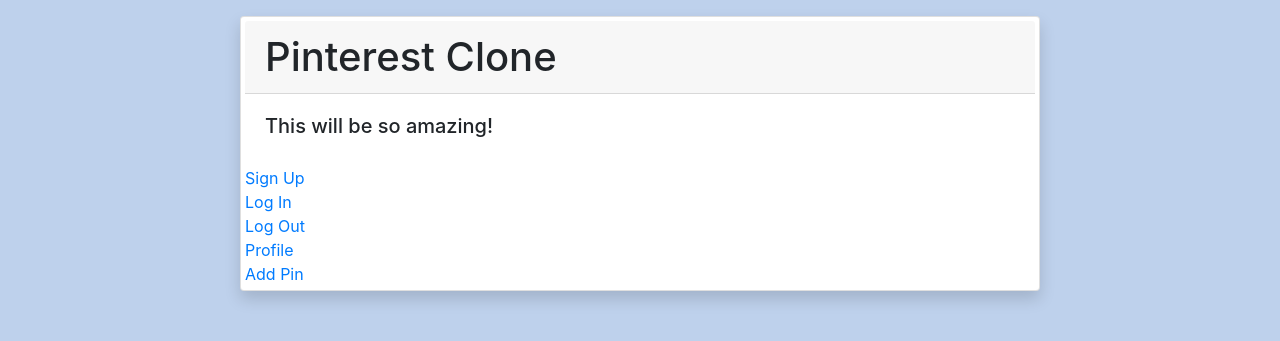
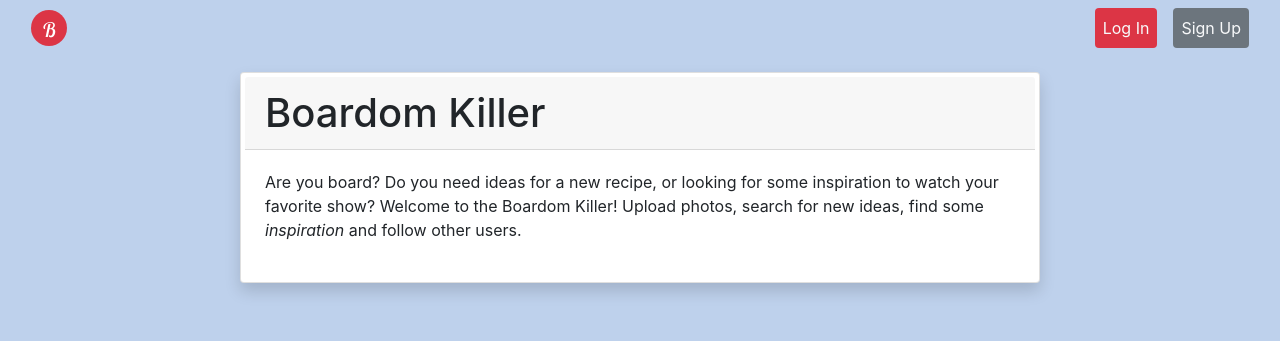
Before and after one commit to sarahbeverton/capstone, a Django app: page / in a window 1280 px wide. Shown: the top 341 px of the page. Run offline with Django 3.2, Linux system fonts and the light colour scheme; data that the repository does not hold is empty; some libraries are stand-ins or nearby versions.

Commit message:
Added the navbar, named some of the urls, and updated the title and selling pitch

```diff
--- a/pins/urls.py
+++ b/pins/urls.py
@@ -3,7 +3,7 @@ from django.urls import path
 from pins import views
 
 urlpatterns = [
-    path('addpin/', views.AddPinView.as_view()),
+    path('addpin/', views.AddPinView.as_view(), name="addpin"),
     path('<int:pin_id>/', views.PinView.as_view()),
     path('save/<int:pin_id>/', views.SaveView.as_view()),
 ]
--- a/templates/base.html
+++ b/templates/base.html
@@ -5,14 +5,75 @@
 <head>
   <meta charset="UTF-8">
   <meta name="viewport" content="width=device-width, initial-scale=1.0">
-  <title>Pinterest</title>
+  <title>Boardom Killer</title>
+  <link rel="preconnect" href="https://fonts.gstatic.com">
+  <link href="https://fonts.googleapis.com/css2?family=Lobster+Two:ital@1&display=swap" rel="stylesheet">
   <link rel="stylesheet" href="https://cdn.jsdelivr.net/npm/bootstrap@4.5.3/dist/css/bootstrap.min.css" />
   <link rel="stylesheet" type="text/css" href="{% static 'style.css' %}" />
 </head>
 
 <body>
+  <header>
+    <nav class="navbar navbar-expand-lg navbar-light">
+      <div class="container-fluid">
+        <a class="navbar-brand bg-danger rounded-circle" href="" style="font-family: 'Lobster Two', cursive;
+          color: #fff;
+          height:36px;
+          width: 36px;
+          text-align: center;">B</a>
+        <button class="navbar-toggler" type="button" data-bs-toggle="collapse" data-bs-target="#navbarNavDropdown"
+          aria-controls="navbarNavDropdown" aria-expanded="false" aria-label="Toggle navigation">
+          <span class="navbar-toggler-icon"></span>
+        </button>
+        <div class="collapse navbar-collapse" id="navbarNavDropdown">
+          {% if request.user.is_authenticated %}
+          <ul class="navbar-nav">
+            <li class="nav-item">
+              <a class="nav-link active" aria-current="page" href="/">Home</a>
+            </li>
+            <li class="nav-item">
+              <a class="nav-link" href="#">Following</a>
+            </li>
+            <form class="d-flex">
+              <input class="form-control me-2" type="search" placeholder="Search" aria-label="Search" style="
+              width: 50vh;">
+              <button class="btn btn-outline-danger ml-1" type="submit">Search</button>
+            </form>
+            <li class="nav-item dropdown">
+              <a class="nav-link dropdown-toggle" href="#" id="navbarDropdownMenuLink" role="button"
+                data-bs-toggle="dropdown" aria-expanded="false">
+                Account
+              </a>
+              <ul class="dropdown-menu" aria-labelledby="navbarDropdownMenuLink">
+                <li><a class="dropdown-item" href="{% url 'addpin' %}">Add pin</a></li>
+                <li><a class="dropdown-item" href="{% url 'profile' %}">Profile</a></li>
+                <li><a class="dropdown-item" href="{% url 'logout' %}">Logout</a></li>
+              </ul>
+            </li>
+            </li>
+          </ul>
+          {% else %}
+          <ul class="navbar-nav d-flex justify-content-end" style="width:100%">
+            <li class="nav-item bg-danger rounded ml-5">
+              <a class="nav-link text-light" href="login/">Log In</a>
+            </li>
+            <li class="nav-item bg-secondary rounded ml-3">
+              <a class="nav-link text-light" href="signup/">Sign Up</a>
+            </li>
+          </ul>
+          {% endif %}
+        </div>
+      </div>
+    </nav>
+  </header>
   {% block content %}
   {% endblock %}
+  <script src="https://cdn.jsdelivr.net/npm/@popperjs/core@2.5.4/dist/umd/popper.min.js"
+    integrity="sha384-q2kxQ16AaE6UbzuKqyBE9/u/KzioAlnx2maXQHiDX9d4/zp8Ok3f+M7DPm+Ib6IU" crossorigin="anonymous">
+  </script>
+  <script src="https://cdn.jsdelivr.net/npm/bootstrap@5.0.0-beta1/dist/js/bootstrap.min.js"
+    integrity="sha384-pQQkAEnwaBkjpqZ8RU1fF1AKtTcHJwFl3pblpTlHXybJjHpMYo79HY3hIi4NKxyj" crossorigin="anonymous">
+  </script>
   <script src="https://code.jquery.com/jquery-3.2.1.slim.min.js"
     integrity="sha384-KJ3o2DKtIkvYIK3UENzmM7KCkRr/rE9/Qpg6aAZGJwFDMVNA/GpGFF93hXpG5KkN" crossorigin="anonymous">
   </script>
--- a/templates/index.html
+++ b/templates/index.html
@@ -1,33 +1,23 @@
 {% extends 'base.html' %} {% block content %}
 
-<div
-  class="card shadow p-1 mb-3 mt-3 mx-auto bg-white rounded"
-  style="max-width: 50em"
->
-  <h1 class="card-header">Pinterest Clone</h1>
-  <h5 class="card-body">This will be so amazing!</h5>
-  <a href="signup/">Sign Up</a>
-  <a href="login/">Log In</a>
-  <a href="logout/">Log Out</a>
-  <a href="profile/">Profile</a>
-  <a href="pin/addpin/">Add Pin</a>
+<div class="card shadow p-1 mb-3 mt-3 mx-auto bg-white rounded" style="max-width: 50em">
+  <h1 class="card-header">Boardom Killer</h1>
+  <div class="card-body">
+    <p>
+      Are you board? Do you need ideas for a new recipe, or looking for some inspiration to watch your
+      favorite show? Welcome to the Boardom Killer! Upload photos, search for new ideas, find some <em>inspiration</em>
+      and follow other users.
+    </p>
+  </div>
 </div>
 <div class="row">
   {% for pin in pins %}
-  <div
-    class="card shadow p-1 mb-3 mt-3 mx-auto bg-white rounded"
-    style="max-width: 20em"
-  >
+  <div class="card shadow p-1 mb-3 mt-3 mx-auto bg-white rounded" style="max-width: 20em">
     <div class="card-header">
       <h4>{{ pin.title }}</h4>
     </div>
     <div class="card-body col-lg-3 col-md-4 col-xs-6">
-      <img
-        src="/media/{{ pin.photo }}"
-        alt="pinphoto"
-        class="rounded mx-auto"
-        style="max-width: 18em"
-      />
+      <img src="/media/{{ pin.photo }}" alt="pinphoto" class="rounded mx-auto" style="max-width: 18em" />
     </div>
     <div class="card-body">
       <a href="/pin/{{ pin.id }}" class="stretched-link"></a>
```
Also changed, not shown: templates/profile.html (+7 -26 lines).
